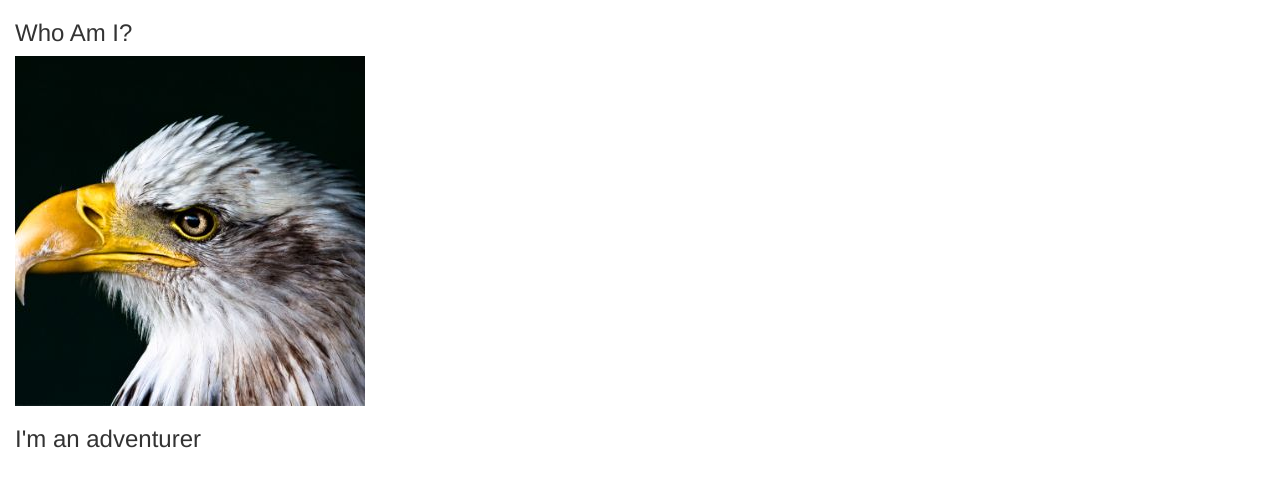
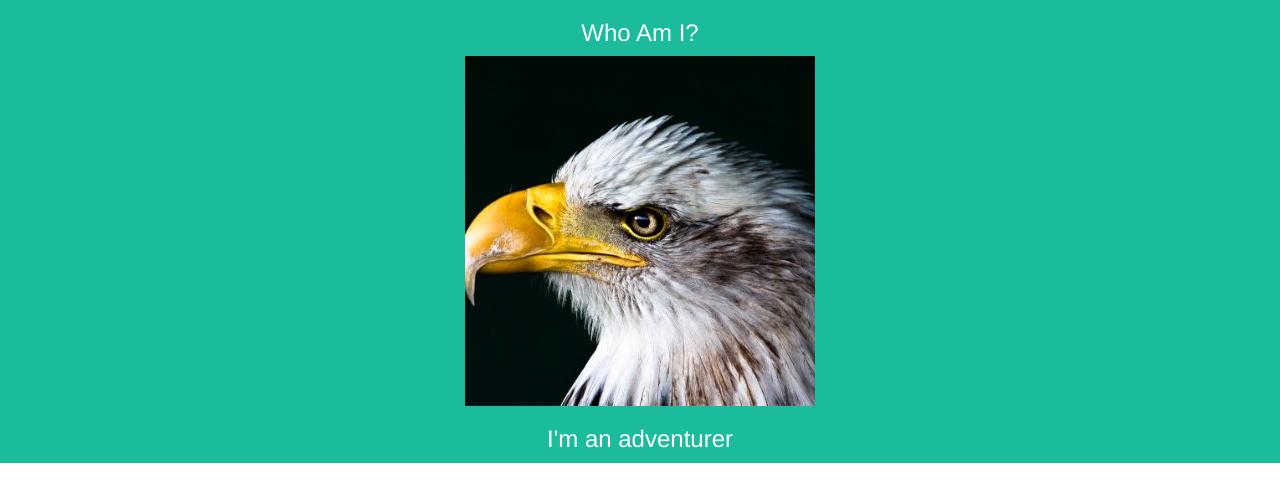
Before and after one commit to thanhvinhle/w3schools, a plain HTML site: page Bootstrap/Theme_SimplyMe/index.html in a window 1280 px wide. Drawn offline with nearby package versions, Linux system fonts and the light colour scheme.

Commit message:
Add Background Color and Center Text

```diff
--- a/Bootstrap/Theme_SimplyMe/index.html
+++ b/Bootstrap/Theme_SimplyMe/index.html
@@ -1,19 +1,28 @@
 <!DOCTYPE html>
 <html lang="en">
 <head>
+  <!-- Theme Made By www.w3schools.com - No Copyright -->
   <title>Bootstrap Theme Simply Me</title>
   <meta charset="utf-8">
   <meta name="viewport" content="width=device-width, initial-scale=1">
   <link rel="stylesheet" href="https://maxcdn.bootstrapcdn.com/bootstrap/3.3.7/css/bootstrap.min.css">
   <script src="https://ajax.googleapis.com/ajax/libs/jquery/1.12.4/jquery.min.js"></script>
   <script src="https://maxcdn.bootstrapcdn.com/bootstrap/3.3.7/js/bootstrap.min.js"></script>
+  <style>
+  .bg-1 {
+      background-color: #1abc9c; /* Green */
+      color: #ffffff;
+  }
+  </style>
 </head>
 <body>
 
-<div class="container-fluid">
-  <h3>Who Am I?</h3>
-  <img src="bird.jpg" alt="Bird">
-  <h3>I'm an adventurer</h3>
+<div class="bg-1">
+  <div class="container text-center">
+    <h3>Who Am I?</h3>
+    <img src="bird.jpg" alt="Bird" width="350" height="350">
+    <h3>I'm an adventurer</h3>
+  </div>
 </div>
 
 </body>
```
